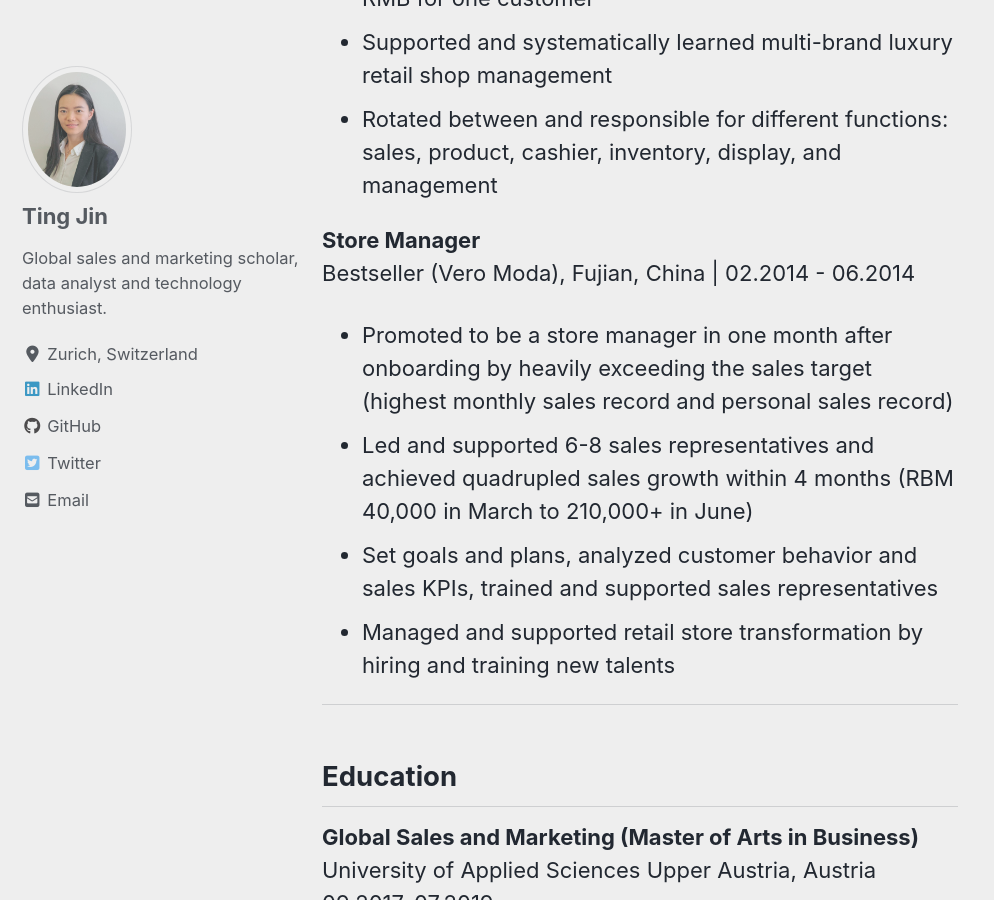
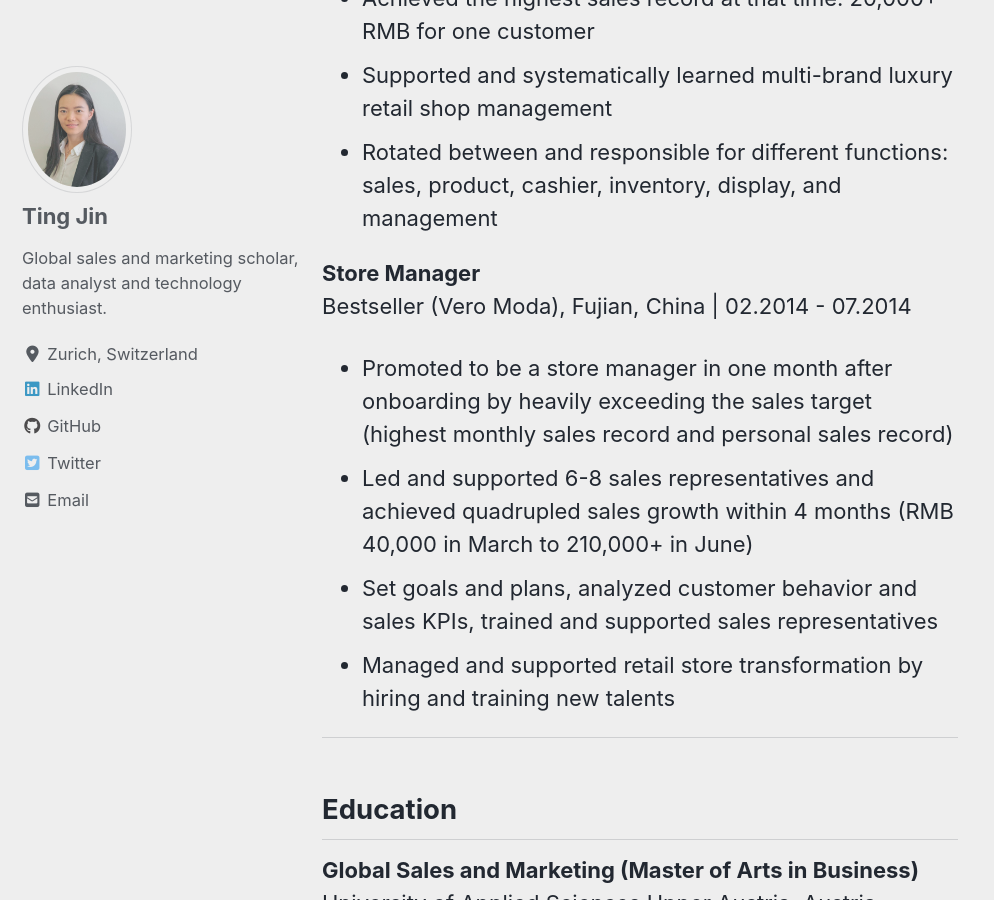
Before and after one commit to TingRigger/TingJin, a Jekyll site: the page built from _pages/cv.md, in a window 1280 px wide and 900 px high, scrolled down 2115 px. Shown: the whole window, without its empty margins (0-994 px from the left). Built offline with Jekyll 4.4.1, drawn with Linux system fonts in a browser that asks for light colours; cached includes are drawn as plain includes; nearby versions of some CDN libraries; some of the changed text lies outside the part shown.

Commit message:
Update cv.md

```diff
--- a/_pages/cv.md
+++ b/_pages/cv.md
@@ -43,9 +45,9 @@ Sephora, Fujian, China | 07.2014 - 05.2015
 * Rotated between and responsible for different functions: sales, product, cashier, inventory, display, and management
 
 <b>Store Manager</b>
-Bestseller (Vero Moda), Fujian, China | 02.2014 - 06.2014
+Bestseller (Vero Moda), Fujian, China | 02.2014 - 07.2014
 * Promoted to be a store manager in one month after onboarding by heavily exceeding the sales target (highest monthly sales record and personal sales record)
-* Led and supported 6-8 sales representatives and achieved quadrupled sales growth within 4 months (RBM 40,000 in March to 210,000+ in June)
+* Led and supported 6-8 sales representatives and achieved quadrupled sales growth within 4 months (RMB 40,000 in March to 210,000+ in June)
 * Set goals and plans, analyzed customer behavior and sales KPIs, trained and supported sales representatives
 * Managed and supported retail store transformation by hiring and training new talents
 
```
Also changed, not shown: other parts of _pages/cv.md (+3 -1 lines).
